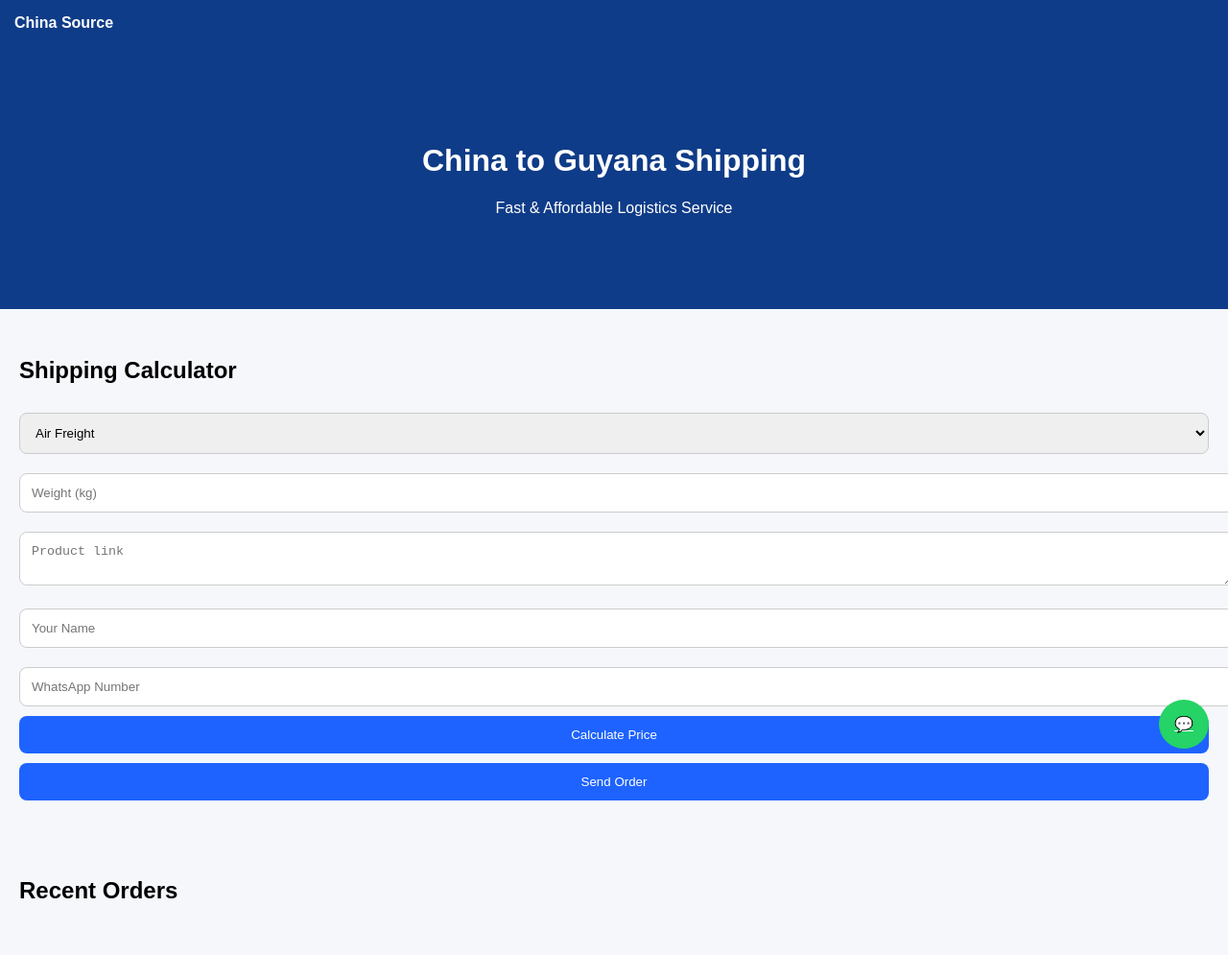
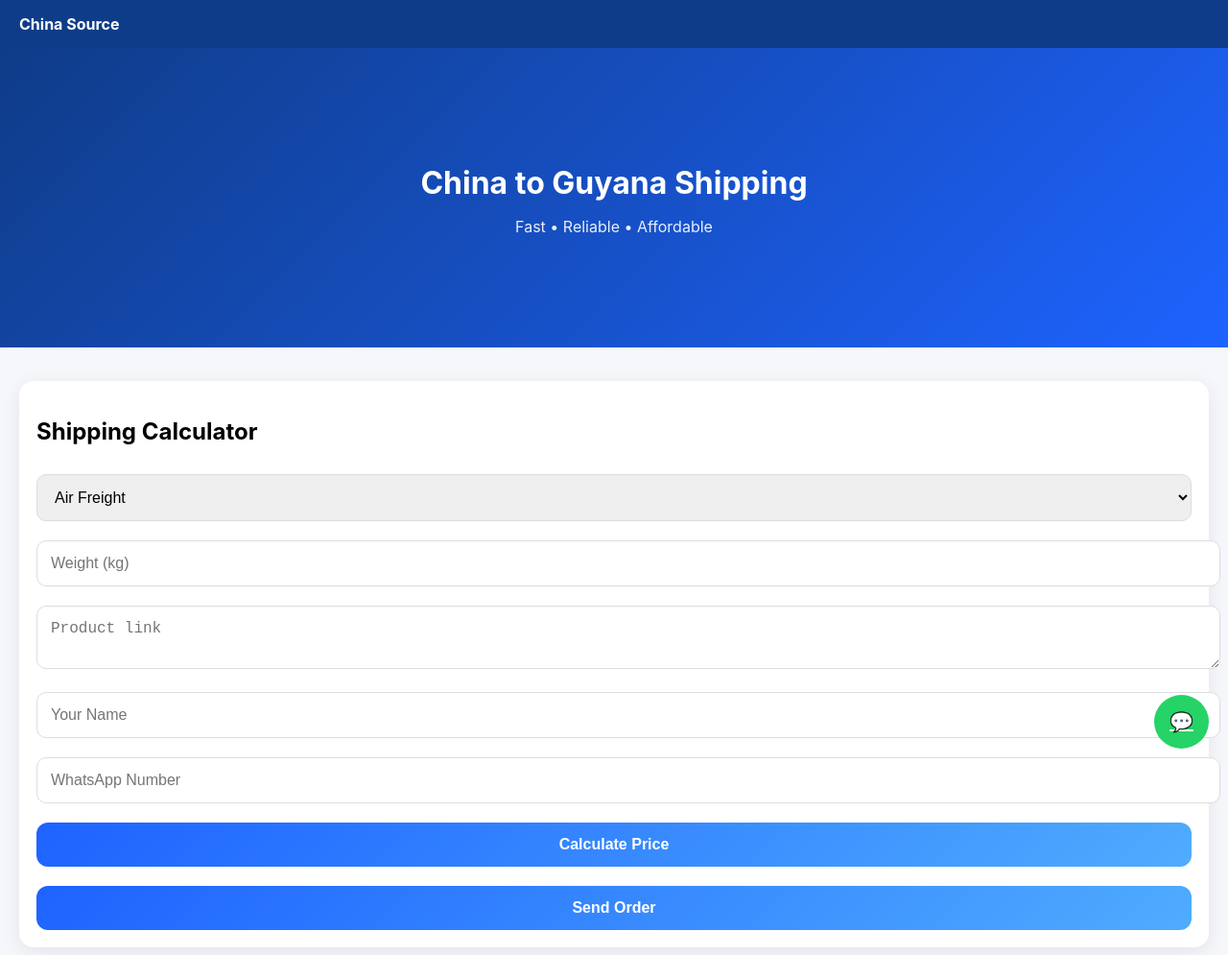
Before and after one commit to chinasource998-hub/chinasource998-hub.github.io, a plain HTML site: page index.html in a window 1280 px wide. Shown: the whole page at 96% size. Drawn offline with Linux system fonts and the light colour scheme.

Commit message:
Refactor HTML and CSS for improved styling

```diff
--- a/index.html
+++ b/index.html
@@ -6,56 +6,94 @@
 <title>China Source Logistics</title>
 
 <style>
-body{margin:0;font-family:Arial;background:#f5f7fb}
+body{
+margin:0;
+font-family:-apple-system,BlinkMacSystemFont;
+background:#f5f7fb;
+}
 
 /* NAV */
 .nav{
-display:flex;justify-content:space-between;
-padding:15px;background:#0f3c88;color:white;
+display:flex;
+justify-content:space-between;
+padding:15px 20px;
+background:#0f3c88;
+color:white;
+font-weight:bold;
 }
 
 /* HERO */
 .hero{
-background:#0f3c88;color:white;
-padding:80px 20px;text-align:center;
+background:linear-gradient(135deg,#0f3c88,#1e63ff);
+color:white;
+padding:100px 20px;
+text-align:center;
+}
+
+.hero h1{
+font-size:32px;
+margin-bottom:10px;
+}
+
+.hero p{
+opacity:0.9;
 }
 
 /* SECTION */
-.section{padding:30px 20px}
-
-.card{
-background:white;padding:20px;margin:10px 0;
-border-radius:10px;
+.section{
+padding:25px 20px;
 }
 
-/* FORM */
-input,select,textarea{
-width:100%;padding:12px;margin:10px 0;
-border-radius:8px;border:1px solid #ccc;
+/* CARD */
+.card{
+background:white;
+padding:18px;
+border-radius:15px;
+margin:10px 0;
+box-shadow:0 5px 20px rgba(0,0,0,0.08);
 }
 
+/* INPUT */
+input,select,textarea{
+width:100%;
+padding:14px;
+margin:10px 0;
+border-radius:10px;
+border:1px solid #ddd;
+font-size:16px;
+}
+
+/* BUTTON */
 button{
-width:100%;padding:12px;
-background:#1e63ff;color:white;
-border:none;border-radius:8px;
+width:100%;
+padding:14px;
+background:linear-gradient(135deg,#1e63ff,#4facfe);
+color:white;
+border:none;
+border-radius:12px;
+font-size:16px;
+font-weight:bold;
+margin-top:10px;
 }
 
 /* RESULT */
 .result{
-font-size:18px;color:#0f3c88;margin-top:10px;
-}
-
-/* ORDER LIST */
-.order{
-background:white;padding:10px;margin:5px 0;
-border-radius:8px;
+margin-top:10px;
+font-size:18px;
+color:#0f3c88;
+font-weight:bold;
 }
 
 /* WHATSAPP */
 .whatsapp{
-position:fixed;bottom:20px;right:20px;
-background:#25D366;padding:16px;
-border-radius:50%;color:white;
+position:fixed;
+bottom:20px;
+right:20px;
+background:#25D366;
+padding:16px;
+border-radius:50%;
+color:white;
+font-size:20px;
 }
 </style>
 </head>
@@ -63,15 +101,17 @@ border-radius:50%;color:white;
 <body>
 
 <div class="nav">
-<b>China Source</b>
+China Source
 </div>
 
 <div class="hero">
 <h1>China to Guyana Shipping</h1>
-<p>Fast & Affordable Logistics Service</p>
+<p>Fast • Reliable • Affordable</p>
 </div>
 
 <div class="section">
+
+<div class="card">
 <h2>Shipping Calculator</h2>
 
 <select id="type">
@@ -91,10 +131,6 @@ border-radius:50%;color:white;
 <button onclick="send()">Send Order</button>
 </div>
 
-<!-- ORDER HISTORY -->
-<div class="section">
-<h2>Recent Orders</h2>
-<div id="orders"></div>
 </div>
 
 <a class="whatsapp" href="https://wa.me/5926638049">💬</a>
@@ -122,34 +158,10 @@ let product=document.getElementById("product").value;
 let name=document.getElementById("name").value;
 let phone=document.getElementById("phone").value;
 
-let order={
-name:name,
-phone:phone,
-type:type,
-weight:weight,
-price:price
-};
+let text=`NEW ORDER:%0AName:${name}%0APhone:${phone}%0AType:${type}%0AWeight:${weight}kg%0APrice:$${price}%0AProduct:${product}`;
 
-let orders=JSON.parse(localStorage.getItem("orders"))||[];
-orders.push(order);
-localStorage.setItem("orders",JSON.stringify(orders));
-
-loadOrders();
-
-let text=`NEW ORDER:%0AName:${name}%0APhone:${phone}%0AType:${type}%0AWeight:${weight}kg%0APrice:$${price}%0AProduct:${product}`;
 window.open(`https://wa.me/5926638049?text=${text}`);
 }
-
-function loadOrders(){
-let orders=JSON.parse(localStorage.getItem("orders"))||[];
-let html="";
-orders.slice(-5).reverse().forEach(o=>{
-html+=`<div class="order">${o.name} - ${o.weight}kg - $${o.price}</div>`;
-});
-document.getElementById("orders").innerHTML=html;
-}
-
-loadOrders();
 </script>
 
 </body>
```
